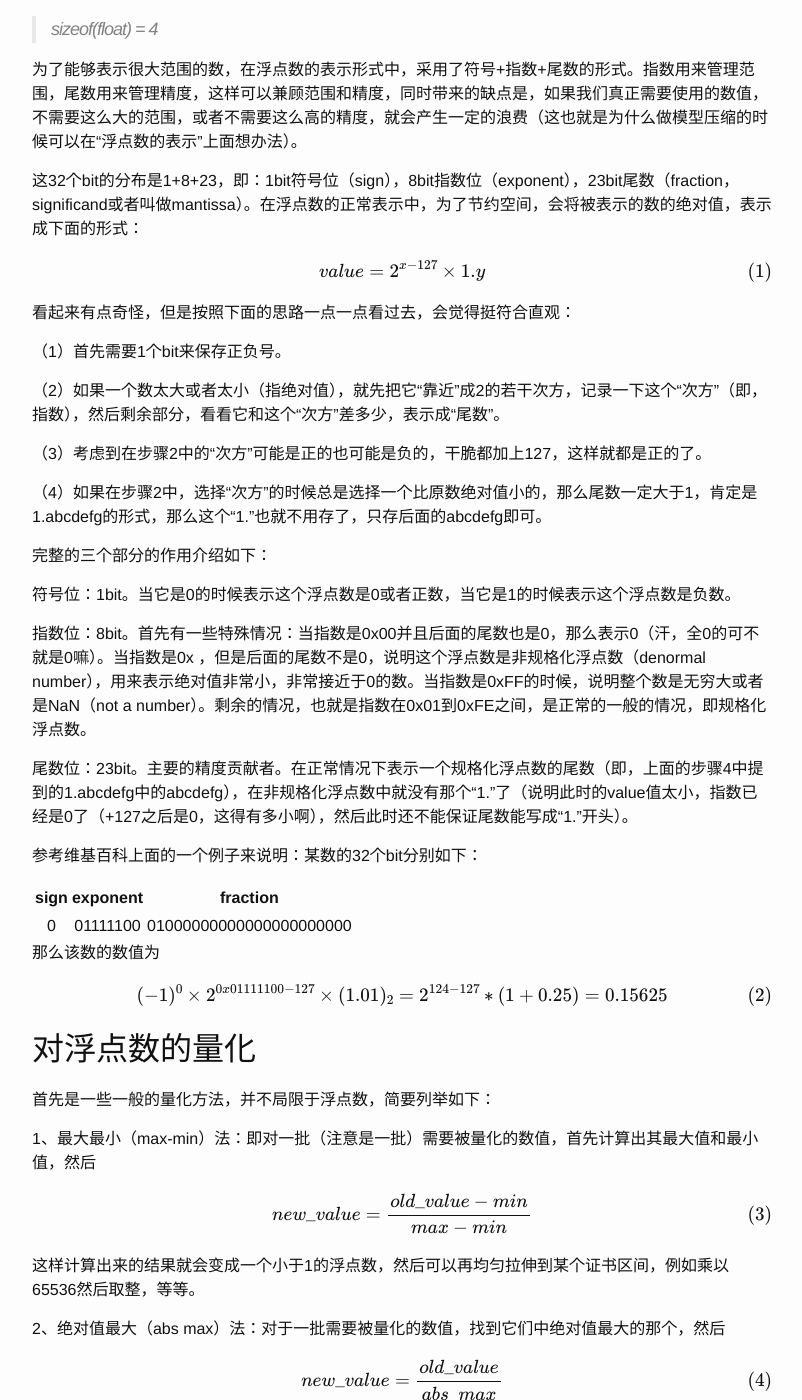
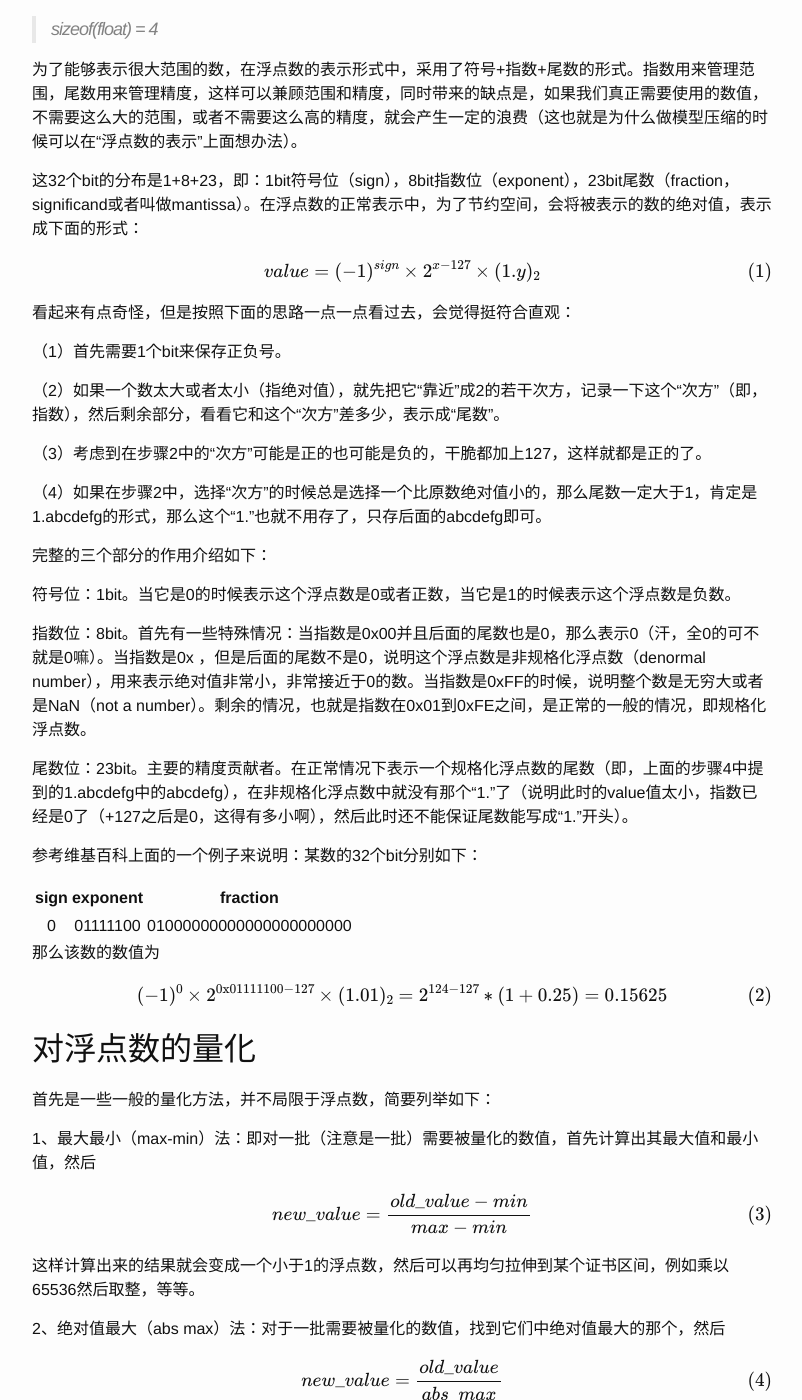
Before and after one commit to houj04/houj04.github.io, a Jekyll site: the page built from _posts/2018-07-05-quantize-a-float-value.markdown, in a window 1280 px wide and 1400 px high, scrolled down 586 px. Shown: the whole window, without its empty margins (238-1040 px from the left). Built offline with Jekyll 4.4.1, drawn with Linux system fonts in a browser that asks for light colours; formulas are drawn with MathJax 3.

Commit message:
minor fix latex equations.

```diff
--- a/_posts/2018-07-05-quantize-a-float-value.markdown
+++ b/_posts/2018-07-05-quantize-a-float-value.markdown
@@ -22,7 +22,7 @@ categories: mypost
 
 这32个bit的分布是1+8+23，即：1bit符号位（sign），8bit指数位（exponent），23bit尾数（fraction，significand或者叫做mantissa）。在浮点数的正常表示中，为了节约空间，会将被表示的数的绝对值，表示成下面的形式：
 
-$$ value = 2^{x - 127} \times 1.y $$
+$$ value = (-1)^{sign} \times 2^{x - 127} \times (1.y)_2 $$
 
 看起来有点奇怪，但是按照下面的思路一点一点看过去，会觉得挺符合直观：
 
@@ -51,7 +51,7 @@ $$ value = 2^{x - 127} \times 1.y $$
 
 那么该数的数值为
 
-$$ (-1)^0 \times 2^{0x01111100 - 127} \times (1.01)_2 = 2^{124 - 127} * (1 + 0.25) = 0.15625 $$
+$$ (-1)^0 \times 2^{0\text{x}01111100 - 127} \times (1.01)_2 = 2^{124 - 127} * (1 + 0.25) = 0.15625 $$
 
 ## 对浮点数的量化
 
```
